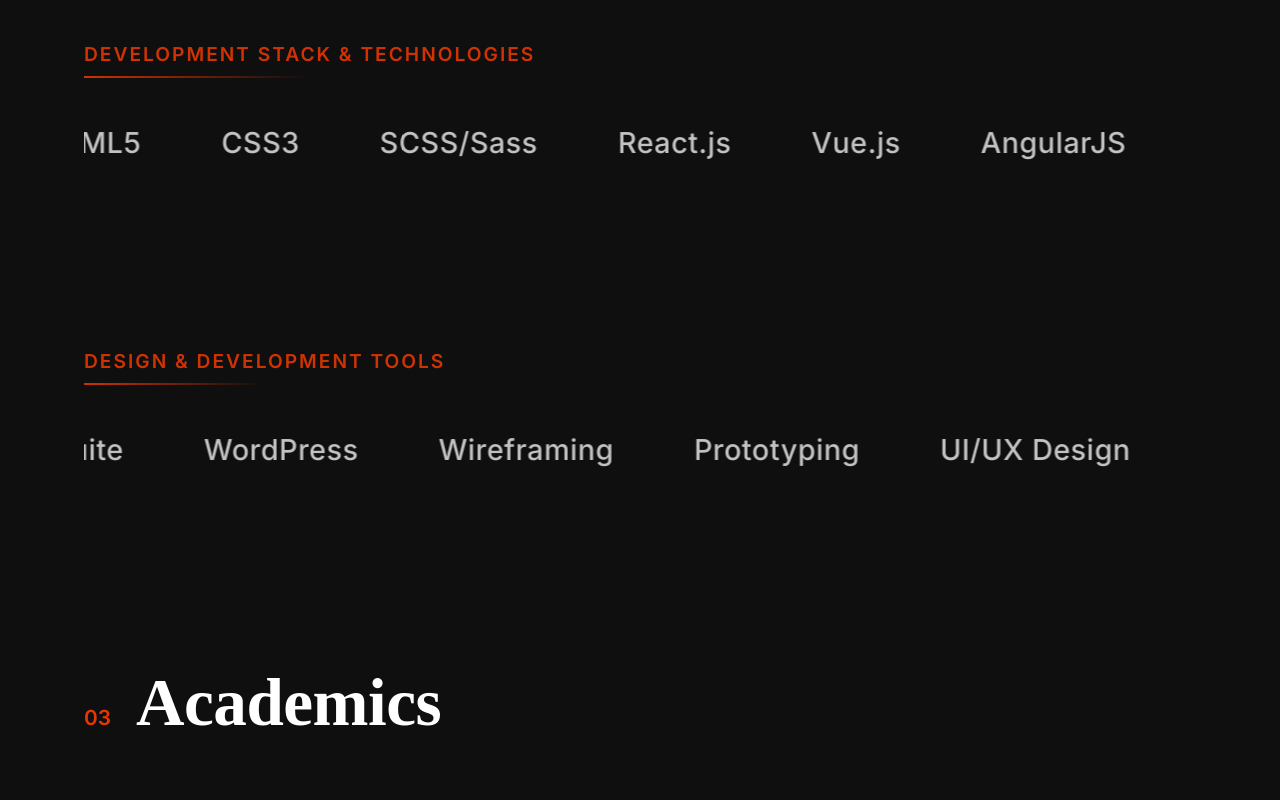
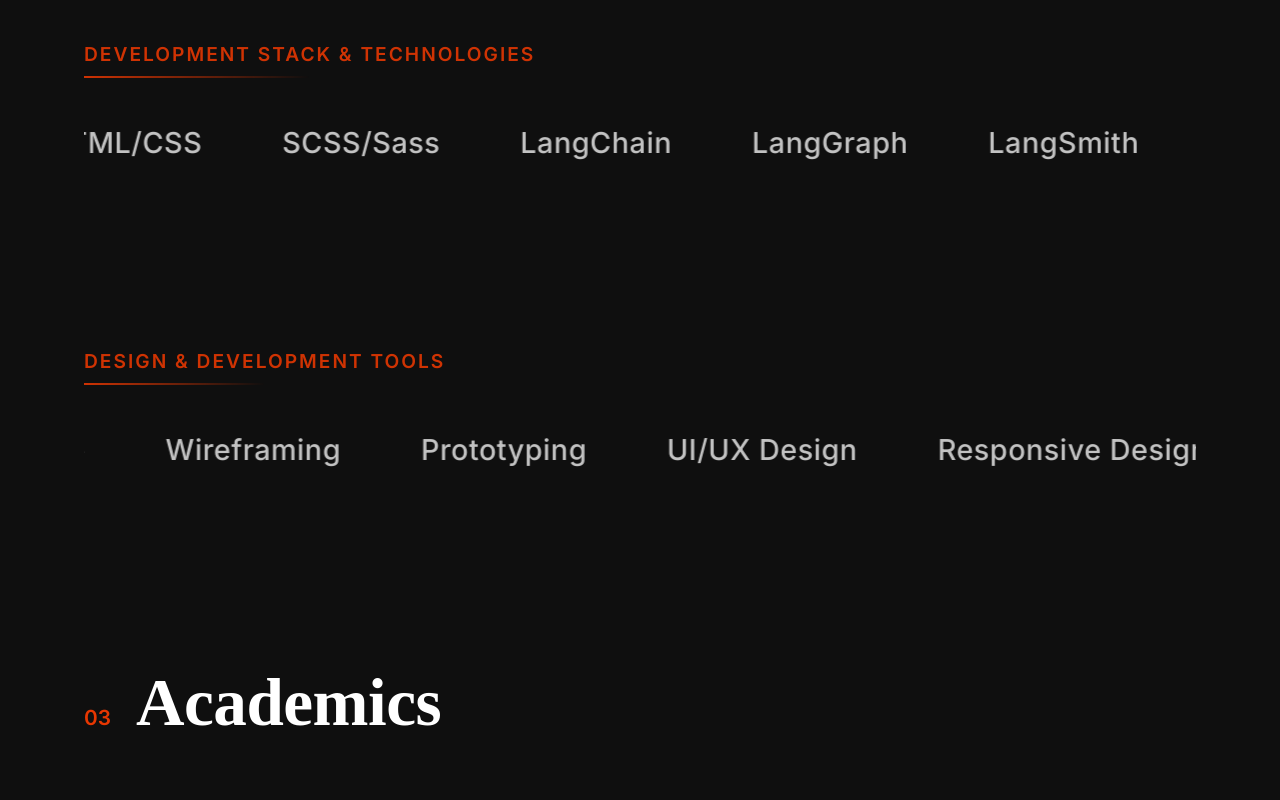
Before and after one commit to cheruvathoorshajd/Portfolio, a React (Create React App) app: page / in a window 1280 px wide. Shown: the part 1800-2600 px from the top of the page. Built offline with nearby package versions, Linux system fonts and the light colour scheme; a web font is replaced by a local one.

Commit message:
Update skills, education, and scroll speed

```diff
--- a/src/components/Education.js
+++ b/src/components/Education.js
@@ -19,7 +19,7 @@
             institution: 'Montfort Matriculation Hr. Sec. School',
             degree: 'Higher Secondary',
             location: 'Chennai, India',
-            period: '2019',
+            period: '2005 — 2019',
         },
     ];
 
--- a/src/components/Skills.js
+++ b/src/components/Skills.js
@@ -5,45 +5,55 @@
     const section1Ref = useRef(null);
     const section2Ref = useRef(null);
 
-    // Programming Languages & Core Technologies
+    // Languages
     const coreSkills = [
-        'JavaScript', 'TypeScript', 'Python', 'C', 'PHP', 'HTML5', 'CSS3', 'SCSS/Sass'
+        'Python', 'JavaScript', 'TypeScript', 'HTML/CSS', 'SCSS/Sass'
+    ];
+
+    // AI / LLM
+    const aiSkills = [
+        'LangChain', 'LangGraph', 'LangSmith', 'Google ADK', 'Multi-Agent Systems', 'RAG', 'ReAct', 'Prompt Engineering'
+    ];
+
+    // ML & Data
+    const mlSkills = [
+        'TensorFlow', 'scikit-learn', 'SDV', 'NumPy', 'Pandas', 'SciPy', 'statsmodels', 'NLI', 'Time-Series Modeling'
     ];
 
     // Frontend Technologies
     const frontendSkills = [
-        'React.js', 'Vue.js', 'AngularJS', 'Next.js', 'Redux', 'jQuery', 'GraphQL', 'Axios'
+        'React.js', 'Next.js', 'Vue.js', 'Redux', 'Tailwind CSS', 'Fluent UI', 'Framer Motion'
     ];
 
     // Backend Technologies
     const backendSkills = [
-        'Node.js', 'Express.js', 'Flask', 'FastAPI', 'RESTful APIs', 'Mongoose'
+        'FastAPI', 'Node.js', 'Express.js', 'Flask', 'Pydantic', 'SQLAlchemy', 'RESTful APIs', 'GraphQL'
     ];
 
-    // Cloud, DevOps & Databases
+    // Cloud & DevOps
     const cloudSkills = [
-        'AWS', 'Azure', 'Docker', 'Kubernetes', 'MongoDB', 'MySQL', 'PostgreSQL', 'T-SQL'
+        'AWS', 'Azure', 'GCP', 'Docker', 'Kubernetes', 'Helm', 'CI/CD', 'Cloudflare'
     ];
 
-    // Machine Learning & Data Science
-    const mlSkills = [
-        'NumPy', 'Pandas', 'Scikit-learn', 'Matplotlib', 'Seaborn'
+    // Databases
+    const dbSkills = [
+        'MongoDB', 'PostgreSQL', 'MySQL', 'T-SQL', 'Supabase', 'Cosmos DB'
     ];
 
     // Design & Tools
     const designSkills = [
-        'Figma', 'Sketch', 'Adobe Creative Suite', 'WordPress', 'Wireframing', 'Prototyping',
+        'Figma', 'Adobe Creative Suite', 'Wireframing', 'Prototyping',
         'UI/UX Design', 'Responsive Design'
     ];
 
     // Development Tools & Practices
     const toolsSkills = [
-        'Git Version Control', 'CI/CD', 'Agile/Scrum', 'SEO', 'Usability Testing', 'Cloudflare'
+        'Git Version Control', 'Agile/Scrum', 'SEO', 'Usability Testing'
     ];
 
     // Combine all skills for scrolling animations
     const allTechnicalSkills = [
-        ...coreSkills, ...frontendSkills, ...backendSkills, ...cloudSkills, ...mlSkills
+        ...coreSkills, ...aiSkills, ...mlSkills, ...frontendSkills, ...backendSkills, ...cloudSkills, ...dbSkills
     ];
 
     const allDesignTools = [
--- a/src/styles/Skills.css
+++ b/src/styles/Skills.css
@@ -65,7 +65,7 @@
 .skills-wrapper {
   display: flex;
   gap: 80px;
-  animation: scroll-skills 50s linear infinite;
+  animation: scroll-skills 110s linear infinite;
   white-space: nowrap;
   will-change: transform;
 }
```
